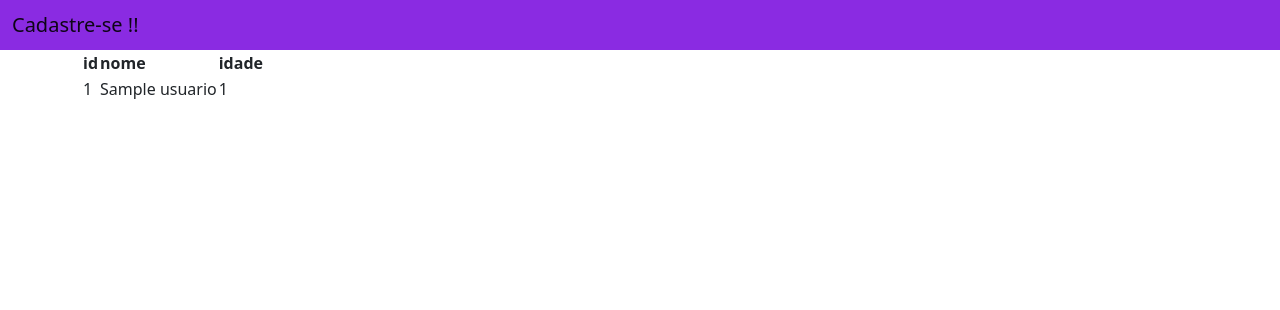
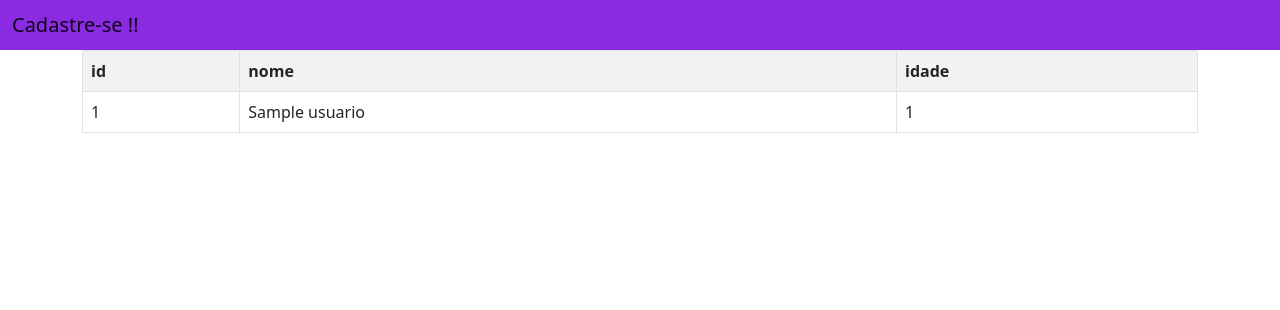
Before and after one commit to Jose-AlissonM/Sistema-de-Cadastro, a Django app: template app_cadastro_usuarios/templates/usuarios/usuarios.html in a window 1280 px wide. Shown: the top 310 px of the page. Run offline with Django 5.2, Linux system fonts and the light colour scheme; the template is opened without the code that fills it: values that come from a table or form of the project are taken from there, others are empty; tables that the repository leaves empty hold one stand-in row (values such as "Sample post").

Commit message:
estilização simples da tabela de usuarios

```diff
--- a/app_cadastro_usuarios/templates/usuarios/usuarios.html
+++ b/app_cadastro_usuarios/templates/usuarios/usuarios.html
@@ -2,7 +2,7 @@
 {% block conteudo %}
 
  <div class="container">
-    <table>
+    <table class="table table-bordered table-striped">
         <tr>
             <th>id</th>
             <th>nome</th>
```
